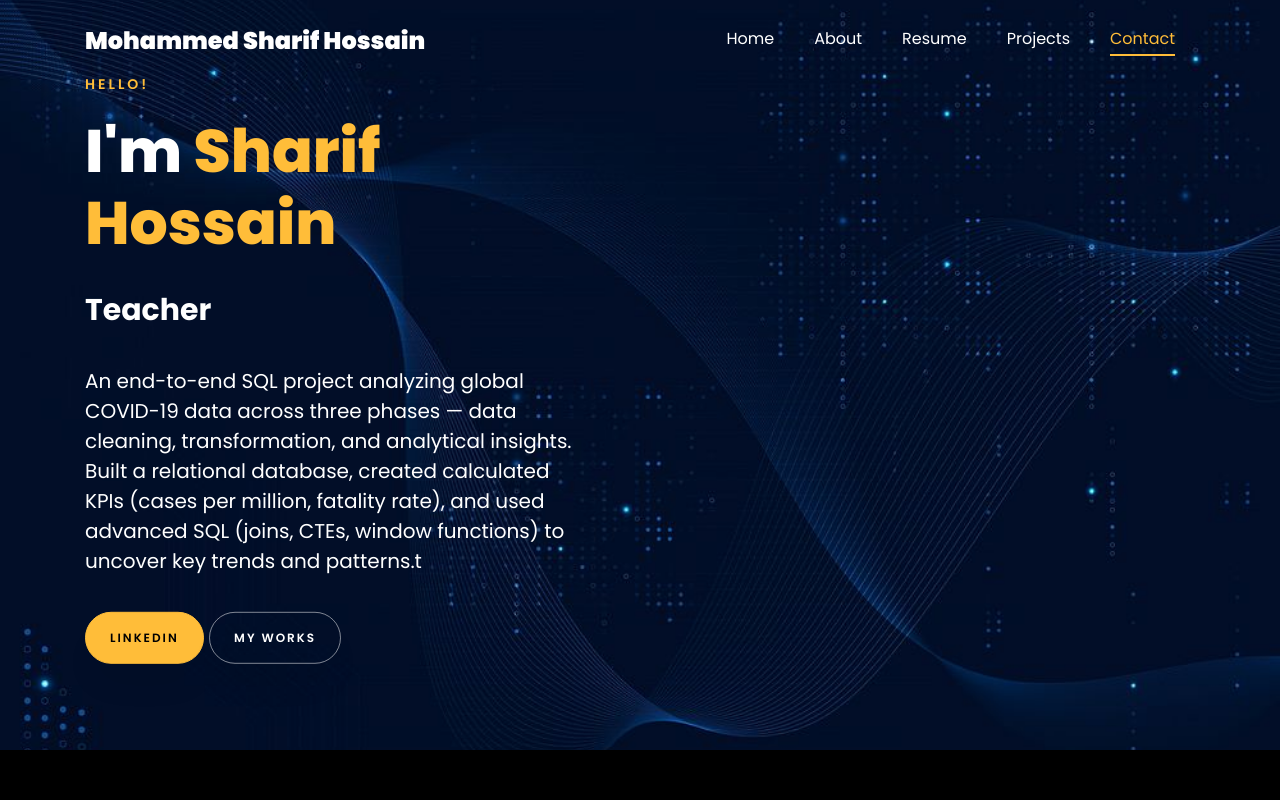
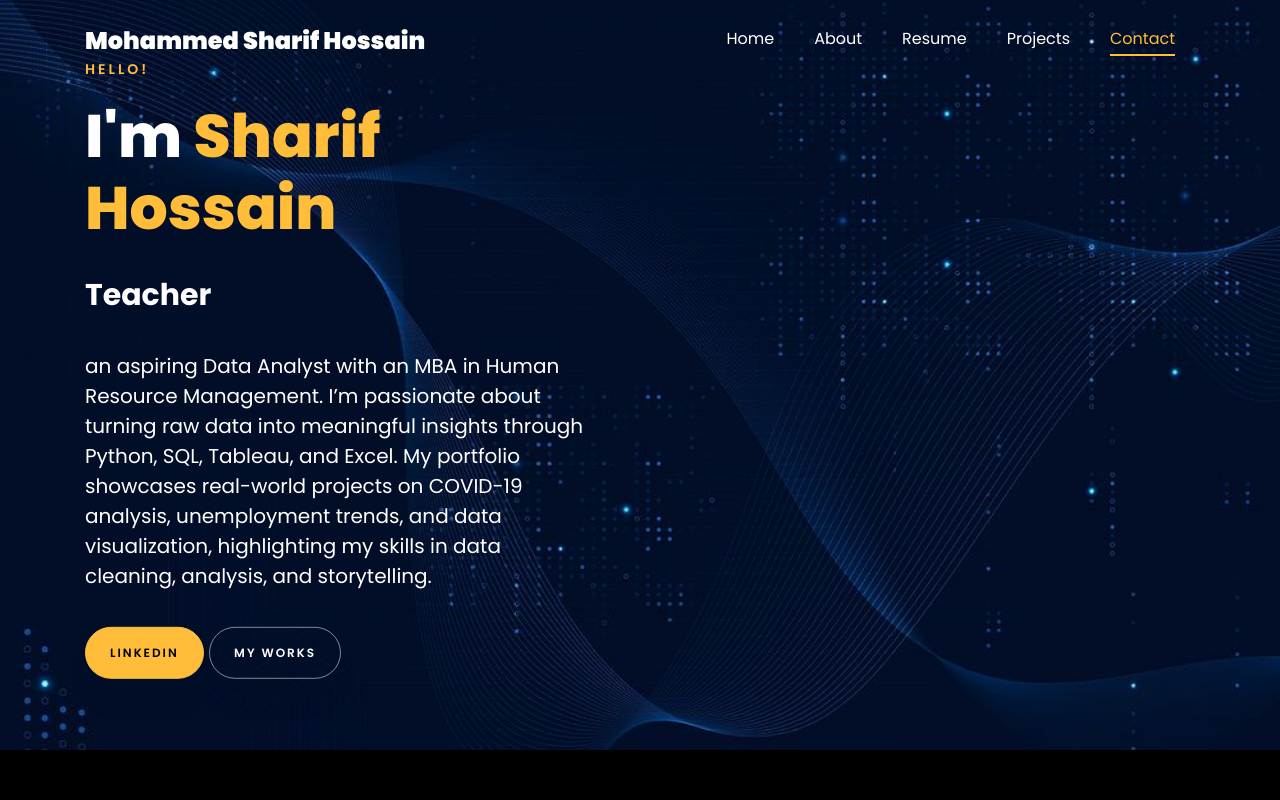
Before and after one commit to mdsharifhossain164-hue/Sharif.github.io, a plain HTML site: page index.html in a window 1280 px wide. Shown: the top 800 px of the page. Drawn offline with Linux system fonts and the light colour scheme; files whose address does not match are found by name.

Commit message:
Revise project description in index.html
Updated project description to reflect new focus on data analysis skills and portfolio.

```diff
--- a/index.html
+++ b/index.html
@@ -197,7 +197,8 @@
 
 						<br>
 						<br>
-			            <h5>An end-to-end SQL project analyzing global COVID-19 data across three phases — data cleaning, transformation, and analytical insights. Built a relational database, created calculated KPIs (cases per million, fatality rate), and used advanced SQL (joins, CTEs, window functions) to uncover key trends and patterns.t</h5>
+			            <h5>an aspiring Data Analyst with an MBA in Human Resource Management. I’m passionate about turning raw data into meaningful insights through Python, SQL, Tableau, and Excel.
+							My portfolio showcases real-world projects on COVID-19 analysis, unemployment trends, and data visualization, highlighting my skills in data cleaning, analysis, and storytelling.</h5>
 						<!-- <h2 class="d-flex" style="margin-bottom: 0">With over 5 years of experience</h2> -->
 						<!-- <br> -->
 						 <br>
```
